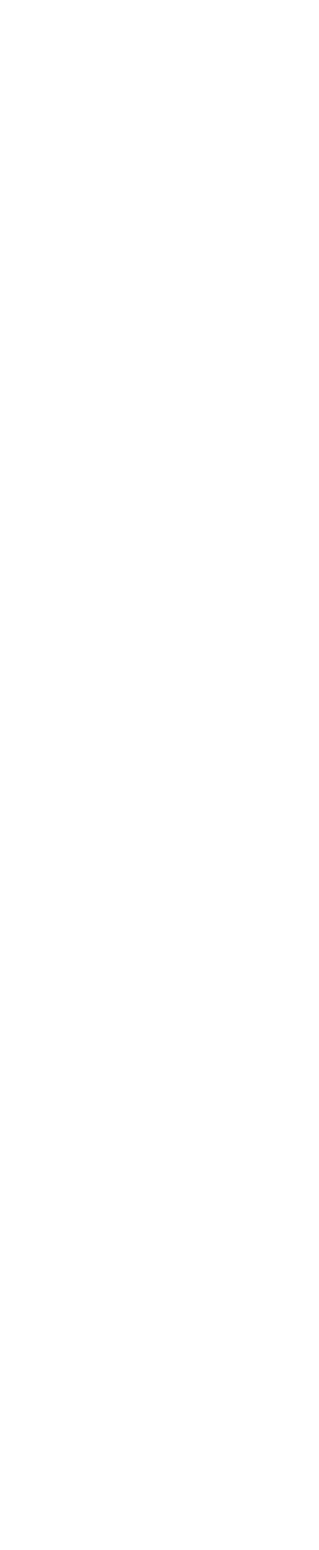
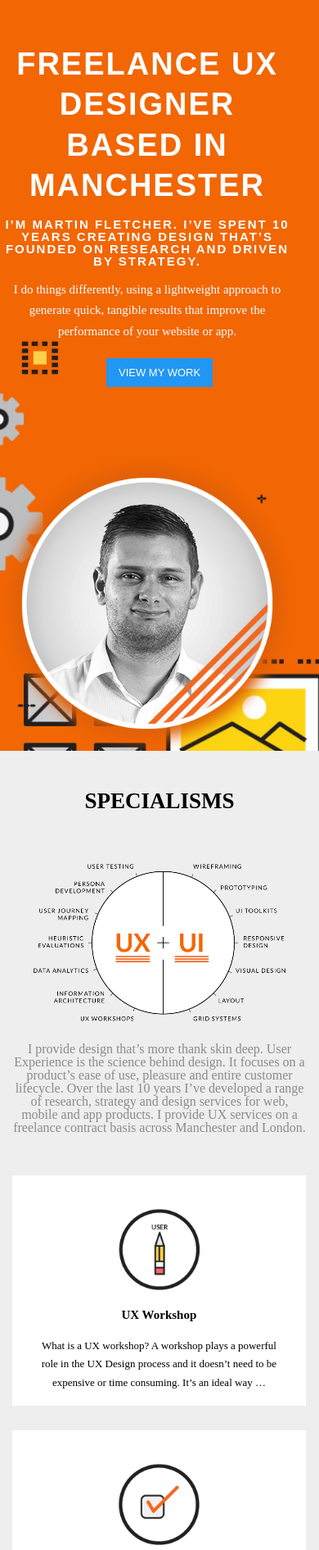
Before and after one commit to FabevyVel/training-personal-portfolio, a website: page app/suba.html in a window 390 px wide. Shown: the top 1891 px of the page at 82% size. Before the commit the page ends 844 px from the top, so only its background shows below. Drawn offline with Linux system fonts and the light colour scheme.

Commit message:
add the banner and specialism file

```diff
--- a/app/css/suba.css
+++ b/app/css/suba.css
@@ -0,0 +1,126 @@
+#hero{
+    background-image: url(../images/hero-bg.jpg);
+    background-size: cover;
+}
+.container {
+    margin-left: auto;
+    margin-right: auto;
+    padding-right: 15px;
+    padding-left: 15px;
+}
+.hero-wrapper{
+    display: flex;
+    flex-wrap: wrap;
+    margin-right: -15px;
+    margin-left: -15px;
+    width: 100%;
+}
+.hero-text{
+    color: #FFF;
+    font-weight: 300;
+}
+.hero-text h1{
+    color: #FFF;
+    letter-spacing: 2px;
+    text-transform: uppercase;
+    line-height: 1.3;
+    font-size: 38px;
+    font-family: sans-serif;
+    text-align: center;
+    margin: 54px 10px;
+}
+.hero-text h3{
+    font-weight: 700;
+    text-align: center;
+    font-size: 15px;
+    margin-top: -40px;
+    text-transform: uppercase;
+    font-family: sans-serif;
+    letter-spacing: 2px;
+}
+.hero-text p{
+    margin-top: 15px;
+    text-align: center;
+    font-size: 15px;
+    line-height: 1.7;
+}
+.primary-button a{
+    color: white;
+    display: inline-block;
+    background-color: #2196F3;
+    text-decoration: none;
+    padding: 11px 15px;
+    font-size: 13px;
+    border-radius: 2%;
+    margin-left: 130px;
+    font-family: sans-serif;
+    margin-top: 20px;
+}
+.hero-image img{
+    height: auto;
+    vertical-align: middle;
+    text-align: center;
+    max-width: 100%;
+    margin-top: 84px;
+}
+#specialism{
+   background-color: rgba(238,238,238,1);
+   background-size: cover;
+}
+#specialism .section-title{
+    padding: 48px 0px;
+}
+.section-title h2{
+    font-size: 27px;
+    text-align: center;
+}
+.specialism-info-graphics{
+    margin-bottom: 10px;
+}
+.specialism-info-graphics img{
+    height: auto;
+    max-width: 100%;
+    vertical-align: middle;
+}
+.specialism-para p{
+    text-align: center;
+    color: #8c8a8a;
+    font-size: 16px;
+    margin-bottom: 50px;
+}
+.specialism-content-wrapper{
+    flex-wrap: wrap;
+    margin-right: -15px;
+    margin-left: -15px;
+}
+.specialism-content{
+    width: 92%;
+    min-height: 1px;
+    margin-left: 15px;
+    background: #FFFFFF;
+    padding: 30px;
+    margin-bottom: 30px;
+}
+.specialism-inner{
+    flex-wrap: wrap;
+    margin-bottom: 30px;
+    margin-top: 10px;
+    margin-right: 0px;
+    text-align: center;
+}
+.specialism-icon img{
+    max-width: 100px;
+    height: auto;
+}
+.specialism-text{
+    margin-top: 20px;
+}
+.specialism-text h4{
+    font-size: 15px;
+}
+.specialism-text p{
+    margin-top: 19px;
+    font-size: 13px;
+    line-height: 1.7;
+    margin-bottom: -43px;
+}
--- a/app/suba.html
+++ b/app/suba.html
@@ -7,78 +7,121 @@
     <link rel="stylesheet" href="css/reset.css">
     <link rel="stylesheet" href="css/main.css">
     <link rel="stylesheet" href="css/suba.css">
+    <link rel="stylesheet" href="css/responsive.css">
 </head>
 <body>
+    <div id="hero">
+        <div class="container">
+            <div class="hero-wrapper">
+                <div class="hero-text">
+                    <h1>Freelance UX Designer based in Manchester</h1>
+                    <h3>I’m Martin Fletcher. I’ve spent 10 years creating design that’s founded on research and driven by strategy.</h3>
+                    <p>I do things differently, using a lightweight approach to generate quick, tangible results that improve the performance of your website or app.</p>
+                    <div class="primary-button"><a href="">VIEW MY WORK</a></div>
+                </div>
+                <div class="hero-image">
+                    <img src="images/pro_pic.png" alt="">
+                </div>
+            </div>
+        </div>
+    </div>
     <div id="specialism">
         <div class="container">
-            <div class="section-title"></div>
+            <div class="section-title">
+                <h2>SPECIALISMS</h2>
+            </div>
             <div class="specialism-info-graphics">
-
+                <img src="../app/images/specialisms/mf.png" alt="">
+            </div>
+            <div class="specialism-para">
+                <p>I provide design that’s more thank skin deep. User Experience is the science behind design. It focuses on a product’s ease of use, pleasure and entire customer lifecycle. Over the last 10 years I’ve developed a range of research, strategy and design services for web, mobile and app products. I provide UX services on a freelance contract basis across Manchester and London.</p>
             </div>
             <div class="specialism-content-wrapper">
                 <div class="specialism-content">
                     <div class="specialism-inner">
                         <div class="specialism-icon">
-                            <img src="" alt="">
+                            <img src="../app/images/specialisms/ux.png" alt="">
                         </div>
                         <div class="specialism-text">
-                            <h3></h3>
-                            <p></p>
+                            <h4>UX Workshop</h4>
+                            <p>What is a UX workshop? A workshop plays a powerful role in the UX Design process and it doesn’t need to be expensive or time consuming. It’s an ideal way …</p>
                         </div>
                     </div>
                 </div>
                 <div class="specialism-content">
                     <div class="specialism-inner">
                         <div class="specialism-icon">
-                            <img src="" alt="">
+                            <img src="../app/images/specialisms/require.png" alt="">
                         </div>
                         <div class="specialism-text">
-                            <h3></h3>
-                            <p></p>
+                            <h4>Requirements Gathering</h4>
+                            <p>Outlining project requirements early The first stage in the UX process should be research, which is divided into collecting business, user and technical data. After all, every UX project has …</p>
                         </div>
                     </div>
                 </div>
                 <div class="specialism-content">
                     <div class="specialism-inner">
                         <div class="specialism-icon">
-                            <img src="" alt="">
+                            <img src="../app/images/specialisms/IA.png" alt="">
                         </div>
                         <div class="specialism-text">
-                            <h3></h3>
-                            <p></p>
+                            <h4>Information Architecture (IA)</h4>
+                            <p>What is information architecture? Essentially, information architecture is organising, structuring, and labelling content and in effective way. The purpose of the ‘IA’ as it’s known for short is for users …</p>
                         </div>
                     </div>
                 </div>
                 <div class="specialism-content">
                     <div class="specialism-inner">
                         <div class="specialism-icon">
-                            <img src="" alt="">
+                            <img src="../app/images/specialisms/UJ.png" alt="">
                         </div>
                         <div class="specialism-text">
-                            <h3></h3>
-                            <p></p>
+                            <h4>User Journey Mapping</h4>
+                            <p>What is a User Journey Map? A User Journey map is a diagram or illustration of the overall story or experience from an individual users perspective of their relationship with …</p>
                         </div>
                     </div>
                 </div>
                 <div class="specialism-content">
                     <div class="specialism-inner">
                         <div class="specialism-icon">
-                            <img src="" alt="">
+                            <img src="../app/images/specialisms/wire.png" alt="">
                         </div>
                         <div class="specialism-text">
-                            <h3></h3>
-                            <p></p>
+                            <h4>Wireframing</h4>
+                            <p>What is a wireframing? Wireframing is a way to design a product, service or application at a structural level. It should be used to lay out content, design complex functionality. …</p>
                         </div>
                     </div>
                 </div>
                 <div class="specialism-content">
                     <div class="specialism-inner">
                         <div class="specialism-icon">
-                            <img src="" alt="">
+                            <img src="../app/images/specialisms/proto.png" alt="">
                         </div>
                         <div class="specialism-text">
-                            <h3></h3>
-                            <p></p>
+                            <h4>Prototyping</h4>
+                            <p>What is a prototype? A prototype is simply a simulation of a final product, and they’re common practice throughout all industries as well us web design and User Experience. An …</p>
+                        </div>
+                    </div>
+                </div>
+                <div class="specialism-content">
+                    <div class="specialism-inner">
+                        <div class="specialism-icon">
+                            <img src="../app/images/specialisms/visual.png" alt="">
+                        </div>
+                        <div class="specialism-text">
+                            <h4>User Interface-design (UI)</h4>
+                            <p>Creating effective user-interfaces The overarching objective of the user-interface is to convey information for people to understand. Although to better understand it can be broken down into the following things: …</p>
+                        </div>
+                    </div>
+                </div>
+                <div class="specialism-content">
+                    <div class="specialism-inner">
+                        <div class="specialism-icon">
+                            <img src="../app/images/specialisms/testing.png" alt="">
+                        </div>
+                        <div class="specialism-text">
+                            <h4>User Testing</h4>
+                            <p>Why test the users? It’s no longer good enough to design blindly and launch products without gathering insights from users. Here’s 5 reasons user testing is a good idea: Test …</p>
                         </div>
                     </div>
                 </div>
```
Also changed, not shown: app/images/specialisms/IA.png (added), app/images/specialisms/UJ.png (added), app/images/specialisms/mf.png (added), app/images/specialisms/proto.png (added), app/images/specialisms/require.png (added), app/images/specialisms/testing.png (added), app/images/specialisms/ux.png (added), app/images/specialisms/visual.png (added), app/images/specialisms/wire.png (added), 1 other file.
